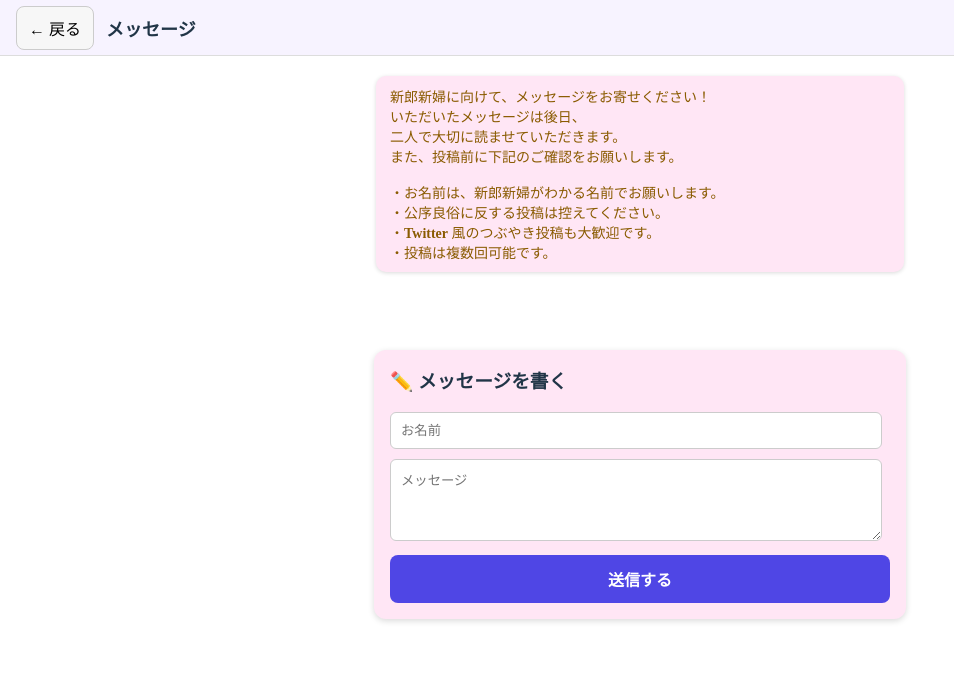
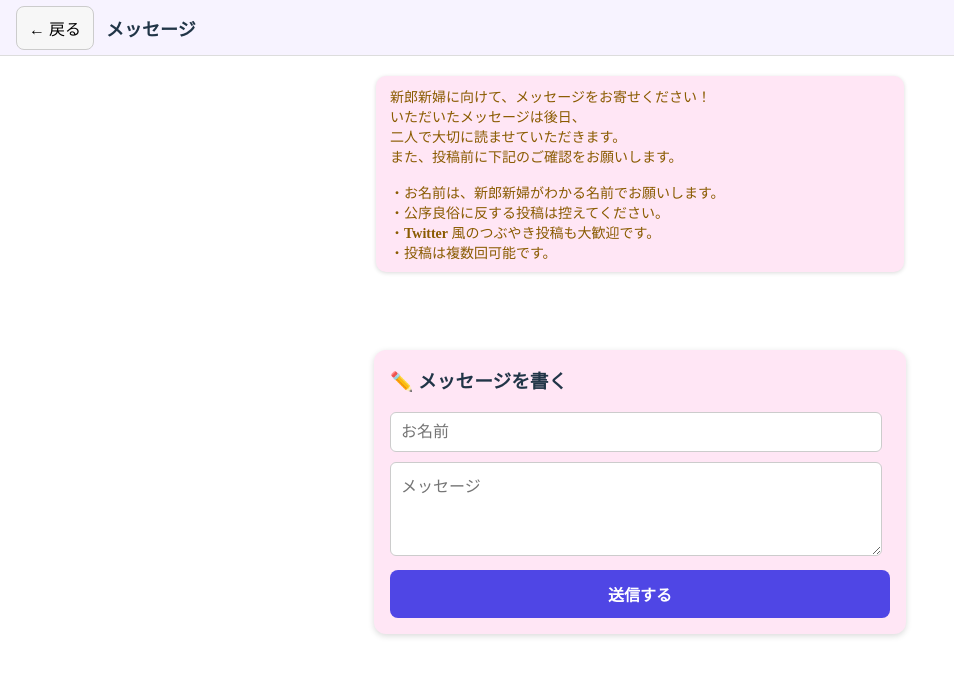
Before and after one commit to takiyama10921-droid/guest-app, a React (Vite) app: page /message in a window 1280 px wide. Shown: the top 676 px of the page, without its empty margins (0-954 px from the left). Built offline with nearby package versions, Linux system fonts and the light colour scheme.

Commit message:
文字の大きさ修正

```diff
--- a/src/pages/MessagePage.tsx
+++ b/src/pages/MessagePage.tsx
@@ -117,6 +117,7 @@ const MessagePage: React.FC = () => {
             marginBottom: '10px',
             borderRadius: '6px',
             border: '1px solid #ccc',
+            fontSize: '16px',
           }}
         />
 
@@ -131,6 +132,7 @@ const MessagePage: React.FC = () => {
             borderRadius: '6px',
             border: '1px solid #ccc',
             marginBottom: '10px',
+            fontSize: '16px',
           }}
         />
 
```
